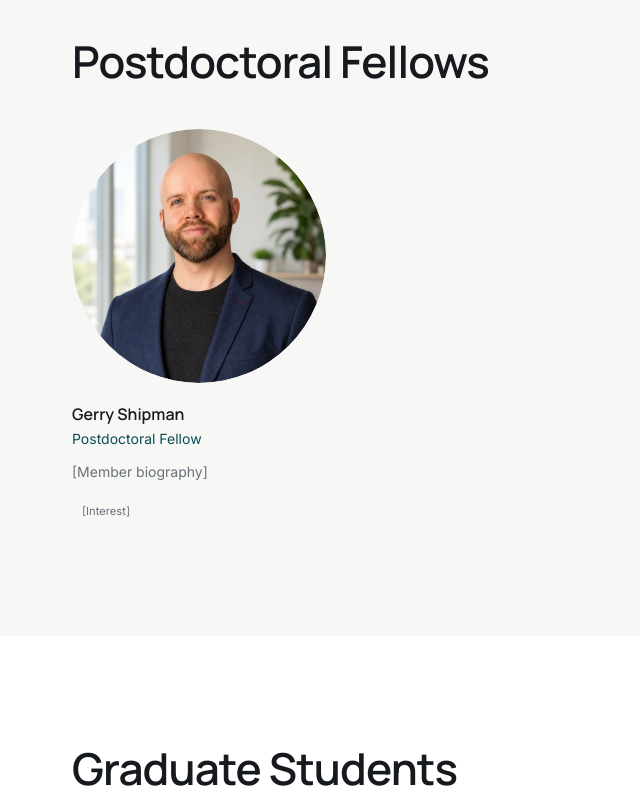
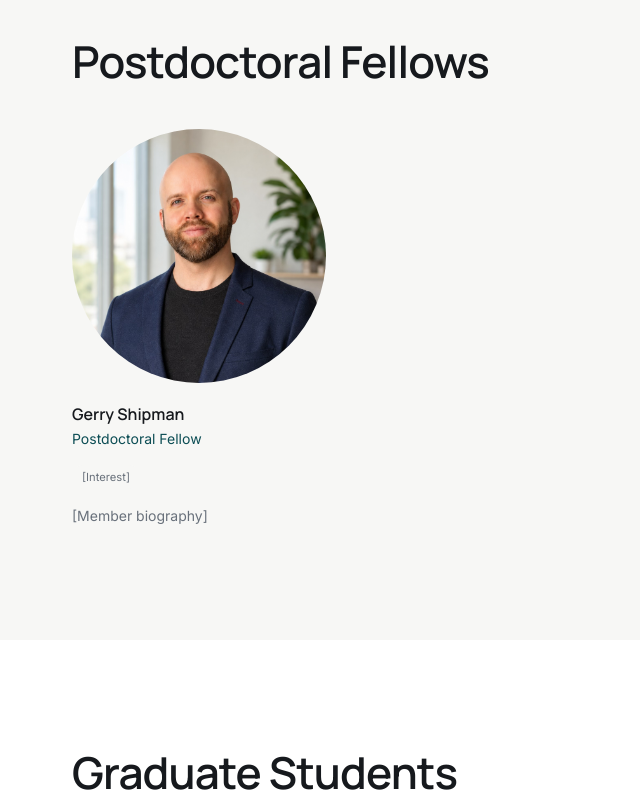
Before and after one commit to Neda-Esfehani/Bailey-Lab, a Next.js app: page /people in a window 1280 px wide. Shown: the part 1160-1960 px from the top of the page, without its empty margins (0-640 px from the left). Built offline with nearby package versions, Linux system fonts and the light colour scheme.

Commit message:
Add square hover-flip portraits

```diff
--- a/components/PersonCard.tsx
+++ b/components/PersonCard.tsx
@@ -47,13 +47,28 @@ export function PersonCard({
 }) {
   return (
     <article className="group flex flex-col">
-      <div className="overflow-hidden rounded-full">
-  <AvatarPlaceholder
-    src={person.photo}
-    name={person.name}
-    className="transition-transform duration-500 ease-subtle group-hover:scale-[1.03]"
-  />
-</div>
+      <div className="group/portrait relative aspect-square [perspective:1000px]">
+        <div
+          className={`absolute inset-0 [transform-style:preserve-3d] transition-transform duration-700 ease-subtle ${person.hoverPhoto ? 'group-hover/portrait:[transform:rotateY(180deg)]' : ''}`}
+        >
+          <div className="absolute inset-0 [backface-visibility:hidden]">
+            <AvatarPlaceholder
+              src={person.photo}
+              name={person.name}
+              className="h-full w-full rounded-card object-cover transition-transform duration-500 ease-subtle group-hover/portrait:scale-[1.02]"
+            />
+          </div>
+          {person.hoverPhoto ? (
+            <div className="absolute inset-0 [backface-visibility:hidden] [transform:rotateY(180deg)]">
+              <AvatarPlaceholder
+                src={person.hoverPhoto}
+                name={`${person.name} alternate photo`}
+                className="h-full w-full rounded-card object-cover"
+              />
+            </div>
+          ) : null}
+        </div>
+      </div>
       <h3 className="mt-5 text-base font-semibold leading-snug">{person.name}</h3>
       <p className="mt-1 text-sm text-accent-700">{person.role}</p>
       {person.currentPosition ? (
@@ -64,9 +79,6 @@ export function PersonCard({
     {person.tenure}
   </span>
 ) : null}
-      {!compact && person.bio ? (
-        <p className="mt-3 text-sm leading-relaxed text-ink-muted">{person.bio}</p>
-      ) : null}
       {!compact && person.interests && person.interests.length > 0 ? (
         <ul className="mt-4 flex flex-wrap gap-2">
           {person.interests.map((interest) => (
@@ -78,6 +90,9 @@ export function PersonCard({
             </li>
           ))}
         </ul>
+      ) : null}
+      {!compact && person.bio ? (
+        <p className="mt-4 text-sm leading-relaxed text-ink-muted">{person.bio}</p>
       ) : null}
       {!compact ? <ProfileLinks person={person} compact /> : null}
     </article>
```
